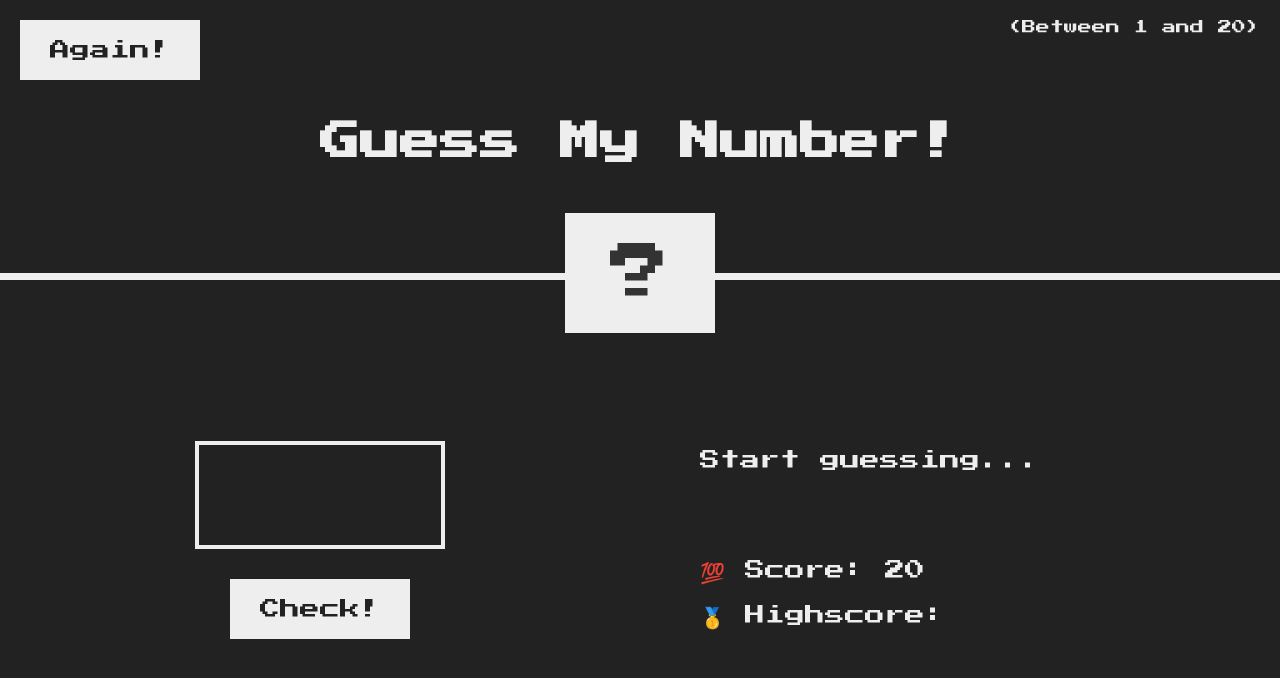
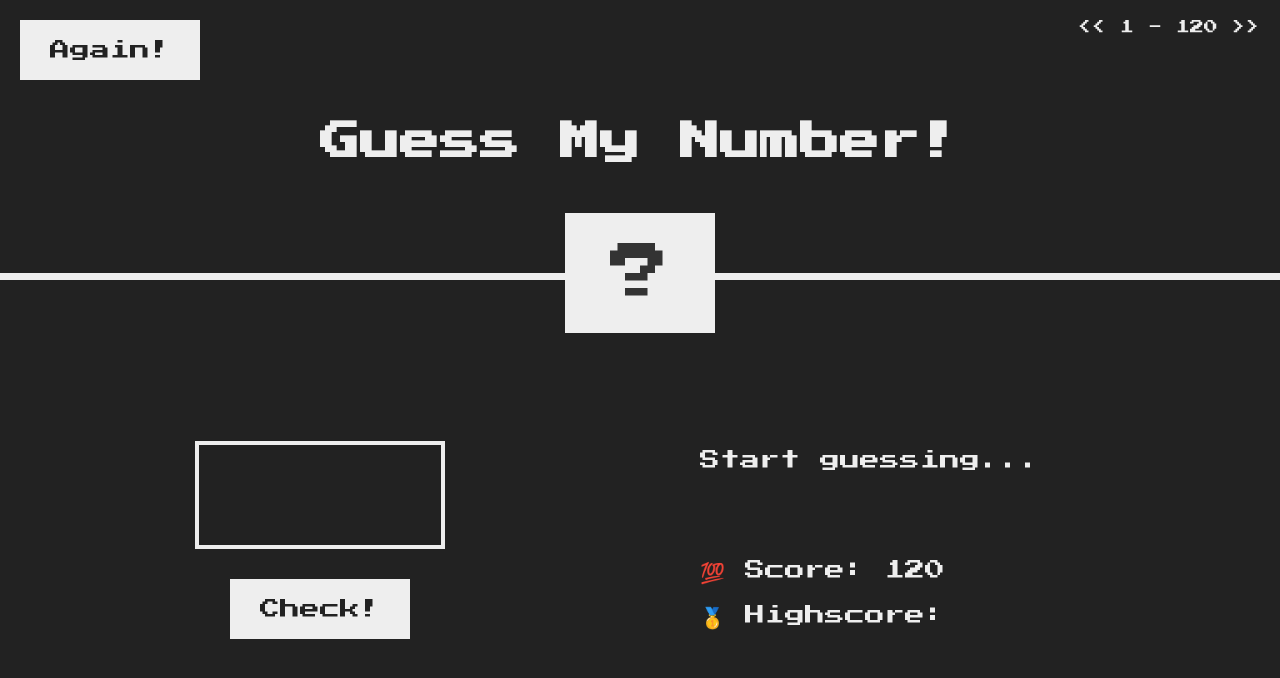
Before and after one commit to bethanysibs/guessThatNumber, a website: page index.html in a window 1280 px wide. Both pictures are taken after a click on the button "Again!". Drawn offline with Linux system fonts and the light colour scheme.

Commit message:
making the rolls dynamic

```diff
--- a/index.html
+++ b/index.html
@@ -10,7 +10,7 @@
   <body>
     <header>
       <h1>Guess My Number!</h1>
-      <p class="between">(Between 1 and 20)</p>
+      <p class="between"></p>
       <button class="btn again">Again!</button>
       <div class="number">?</div>
     </header>
@@ -21,7 +21,7 @@
       </section>
       <section class="right">
         <p class="message">Start guessing...</p>
-        <p class="label-score">💯 Score: <span class="score">20</span></p>
+        <p class="label-score">💯 Score: <span class="score"></span></p>
         <p class="label-highscore">
           🥇 Highscore: <span class="highscore">0</span>
         </p>
--- a/script.js
+++ b/script.js
@@ -1,7 +1,9 @@
-let secretNumber = Math.trunc(Math.random() * 20) + 1;
+let rolls = 120; //
+let secretNumber = Math.trunc(Math.random() * rolls) + 1;
 console.log(secretNumber);
-let score = 20;
+let score = rolls;
 let highScore = (document.querySelector(".highscore").textContent = "");
+document.querySelector(".between").textContent = "<< 1 - " + rolls + " >>";
 
 document.querySelector(".check").addEventListener("click", function () {
   const guess = Number(document.querySelector(".guess").value);
@@ -55,12 +57,12 @@ document.querySelector(".check").addEventListener("click", function () {
 
 //again button
 document.querySelector(".again").addEventListener("click", function () {
-  secretNumber = Math.floor(Math.random() * 20) + 1;
+  secretNumber = Math.floor(Math.random() * rolls) + 1;
   console.log(secretNumber);
   document.querySelector(".guess").value = "";
   document.querySelector(".message").textContent = "Start guessing...";
   document.querySelector("body .number").textContent = "?";
   document.querySelector("body .number").style = "width: 15rem";
   document.body.style.backgroundColor = "";
-  score = Number((document.querySelector(".score").textContent = 20));
+  score = Number((document.querySelector(".score").textContent = rolls));
 });
```
